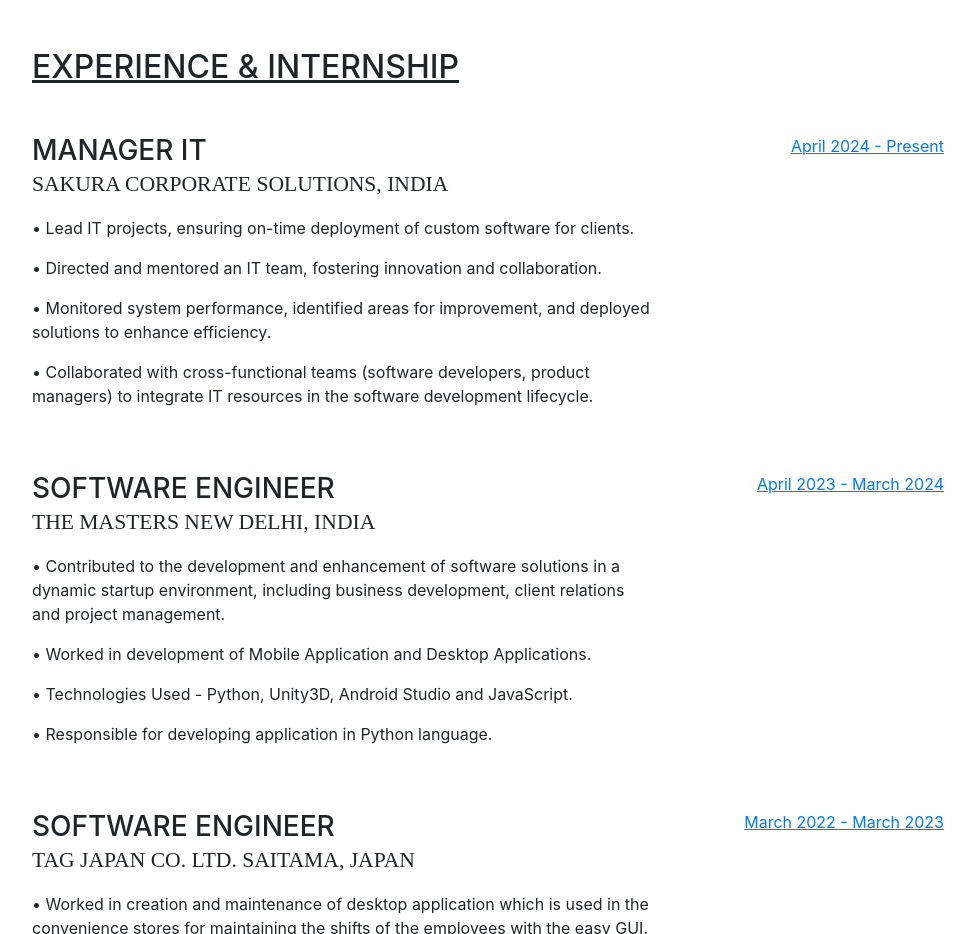
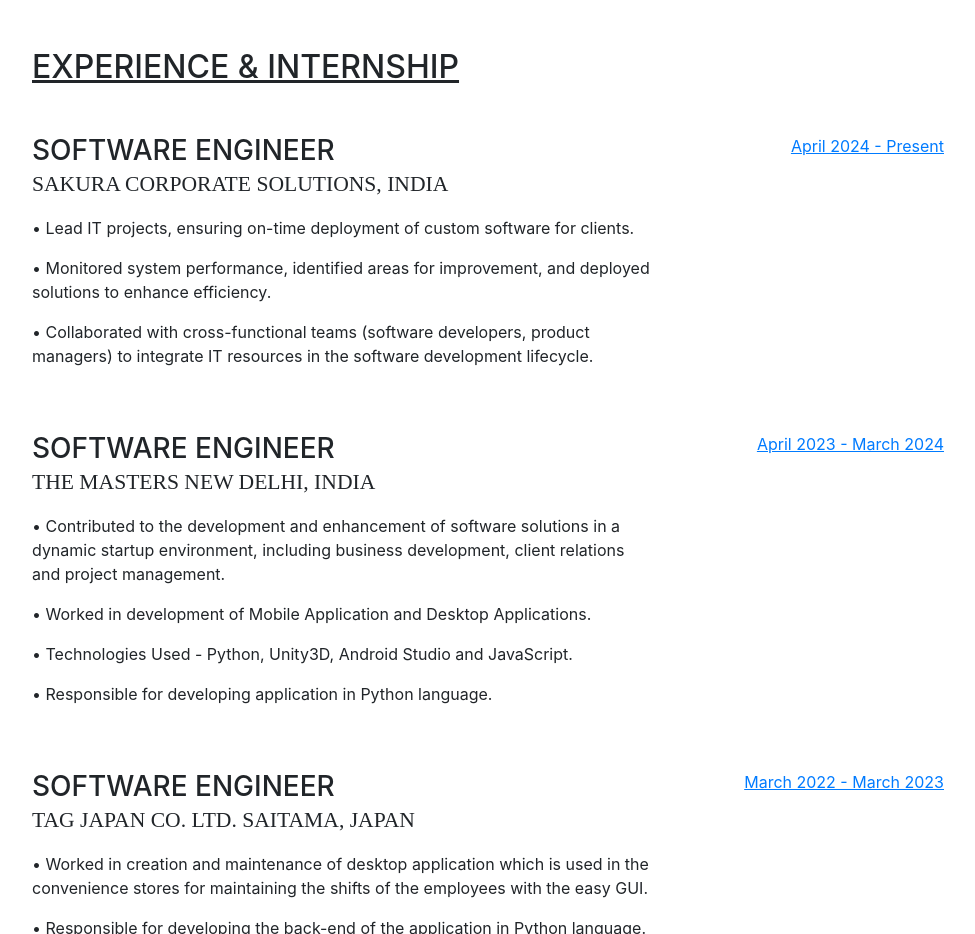
Before and after one commit to Abhishek-Gosain/abhishek-gosain.github.io, a website with bundled scripts: page index.html in a window 1280 px wide. Shown: the part 800-1734 px from the top of the page, without its empty margins (288-1263 px from the left). Built offline with nearby package versions, Linux system fonts and the light colour scheme; a web font is replaced by a local one.

Commit message:
Update index.html

```diff
--- a/index.html
+++ b/index.html
@@ -107,10 +107,9 @@
 
           <div class="resume-item d-flex flex-column flex-md-row mb-5">
             <div class="resume-content mr-auto">
-              <h3 class="mb-0"> Manager IT</h3>
+              <h3 class="mb-0"> Software Engineer</h3>
               <div class="subheading mb-3">Sakura Corporate Solutions, India</div>
               <p>&#x2022; Lead IT projects, ensuring on-time deployment of custom software for clients.</p>
-              <p>&#x2022; Directed and mentored an IT team, fostering innovation and collaboration.</p>
               <p>&#x2022; Monitored system performance, identified areas for improvement, and deployed solutions to enhance efficiency.</p>
 <p>&#x2022; Collaborated with cross-functional teams (software developers, product managers) to integrate IT resources in the software development lifecycle.</p>
 
```
